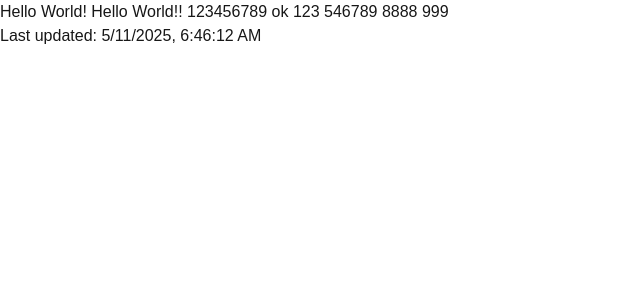
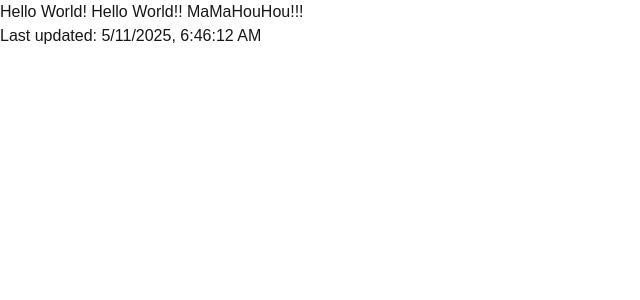
Before and after one commit to bbensaid/hello-world-app, a Next.js app: page / in a window 1280 px wide. Shown: the top 300 px of the page, without its empty margins (0-640 px from the left). Built offline with nearby package versions, Linux system fonts and the light colour scheme.

Commit message:
mamahouhou

```diff
--- a/app/page.tsx
+++ b/app/page.tsx
@@ -1,7 +1,7 @@
 export default function Home() {
   return (
     <div>
-      <h1>Hello World! Hello World!! 123456789 ok 123 546789 8888 999</h1>
+      <h1>Hello World! Hello World!! MaMaHouHou!!!</h1>
       <p>Last updated: {new Date().toLocaleString()}</p>
     </div>
   );
```
